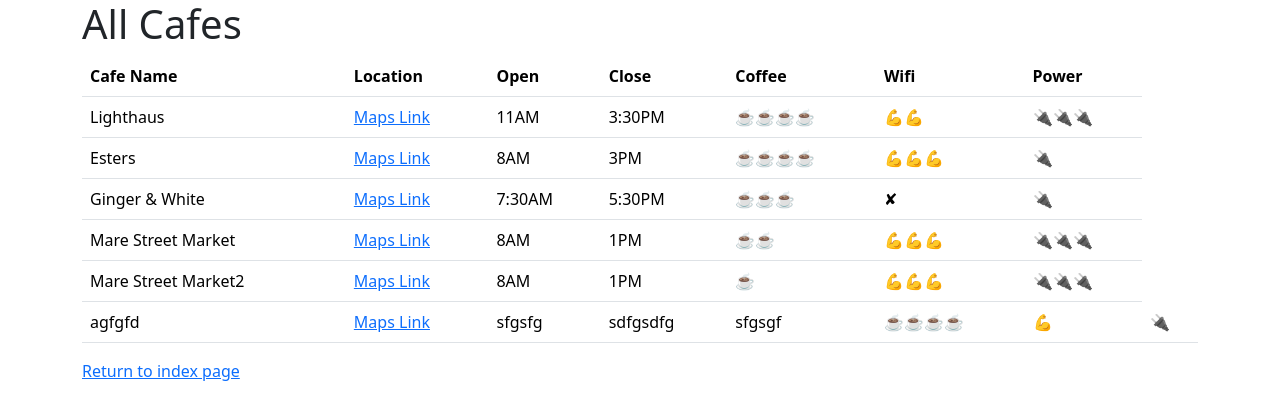
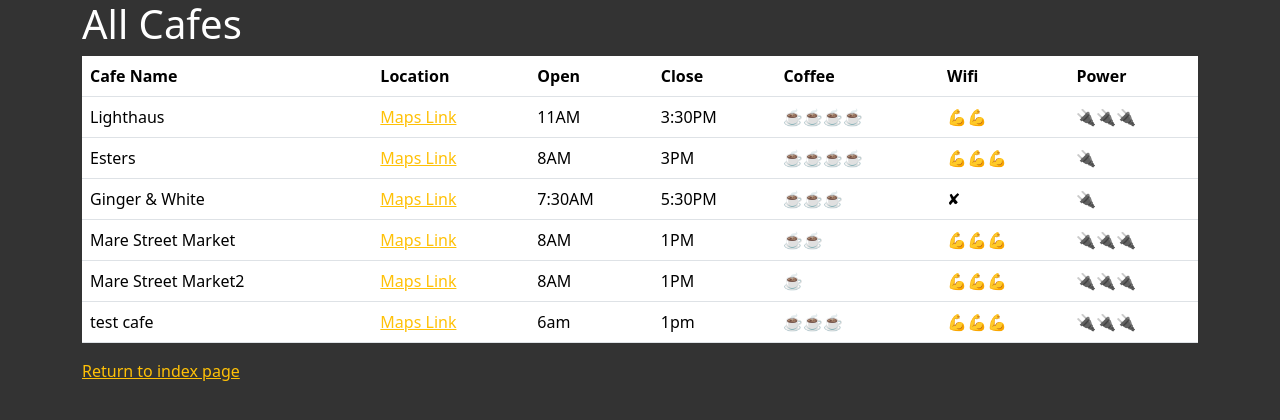
Before and after one commit to SzymonBryniak/Day-62-start, a Flask app: page /cafes in a window 1280 px wide. Shown: the top 420 px of the page. Run offline with Flask 3, Linux system fonts and the light colour scheme; parts of the project's set-up code (start-up, migrations or seed data) failed here and were passed over; some libraries are stand-ins or nearby versions.

Commit message:
Day 62 progress

```diff
--- a/cafe-data.csv
+++ b/cafe-data.csv
@@ -4,4 +4,4 @@ Esters,https://goo.gl/maps/13Tjc36HuPWLELaSA,8AM,3PM,☕☕☕☕,💪💪💪,
 Ginger & White,https://goo.gl/maps/DqMx2g5LiAqv3pJQ9,7:30AM,5:30PM,☕☕☕,✘,🔌
 Mare Street Market,https://goo.gl/maps/ALR8iBiNN6tVfuAA8,8AM,1PM,☕☕,💪💪💪,🔌🔌🔌
 Mare Street Market2,https://goo.gl/maps/ALR8iBiNN6tVfuAA8,8AM,1PM,☕,💪💪💪,🔌🔌🔌
-agfgfd,https://test.api.amadeus.com/v1/shopping/flight-destinations,sfgsfg,sdfgsdfg,sfgsgf, ☕☕☕☕️,💪,🔌
+test cafe,https://test.api.amadeus.com/v1/shopping/flight-destinations,6am,1pm, ☕☕☕,💪💪💪,🔌🔌🔌
--- a/main.py
+++ b/main.py
@@ -31,7 +31,7 @@ Bootstrap5(app)
 #     first_name = Column(Text)
 #     last_name = Column(Text, nullable=True)
 
-dataframe = pd.read_csv('./cafe-data.csv', index_col=False)
+dataframe = pd.read_csv('./cafe-data.csv', index_col=False, on_bad_lines="skip") #on_bad_lines="skip" to fix the error
 ratings = dataframe.iloc[:,4:6]
 unique = pd.unique(ratings['Coffee'])  # to try unique length. Just unique doesn't work.
 
@@ -47,8 +47,7 @@ print(unique)
 
 class CafeForm(FlaskForm):
     cafe = StringField('Cafe name', validators=[DataRequired()])
-    url = StringField('url', validators=[DataRequired(), URL()])
-    cafe_location = StringField('Cafe Location', validators=[DataRequired()])
+    url = StringField('Cafe Location', validators=[DataRequired(), URL()])
     opening_times = StringField('Opening Times', validators=[DataRequired()])
     closing_times = StringField('Closing Times', validators=[DataRequired()])
     coffee_rating = SelectField(u'Coffee Rating', choices=[i for i in unique])
@@ -77,7 +76,7 @@ def add_cafe():
         print('True')
         print(form.wifi_stregth.data, form.cafe.data)
         with open('./cafe-data.csv', mode="a", encoding="utf-8") as file:
-            file.write(f"\n{form.cafe.data},{form.url.data},{form.cafe_location.data},{form.opening_times.data},{form.closing_times.data}, {form.coffee_rating.data},{form.wifi_stregth.data},{form.power.data}")
+            file.write(f"\n{form.cafe.data},{form.url.data},{form.opening_times.data},{form.closing_times.data}, {form.coffee_rating.data},{form.wifi_stregth.data},{form.power.data}")
 
     # Make the form write a new row into cafe-data.csv
     # with   if form.validate_on_submit()
--- a/static/css/styles.css
+++ b/static/css/styles.css
@@ -10,6 +10,10 @@ a {
     color: #ffc107;
 }
 
+td {
+  background-color: #333;
+  color: #333;
+}
 .jumbotron {
   display: flex;
   align-items: center;
--- a/templates/base.html
+++ b/templates/base.html
@@ -9,6 +9,7 @@
 
     {% block styles %}
     <!-- Load Bootstrap-Flask CSS here -->
+
     <link href="{{ url_for('static', filename='../static/css/styles.css') }}" rel="stylesheet">
 
 
--- a/templates/cafes.html
+++ b/templates/cafes.html
@@ -2,6 +2,7 @@
 {% block title %}Restaurants{% endblock %}
 
 {% block content %}
+<link href="{{ url_for('static', filename='../static/css/styles.css') }}" rel="stylesheet">
 <div class="container">
   <div class="row">
     <div class="col-sm-12">
--- a/templates/index.html
+++ b/templates/index.html
@@ -1,4 +1,5 @@
 {% extends 'base.html' %}
+{% import 'bootstrap5/form.html' as bwtf %}
 {% block title %}Coffee and Wifi{% endblock %}
 
 {% block content %}
```
Also changed, not shown: templates/add.html (+5 -2 lines).
